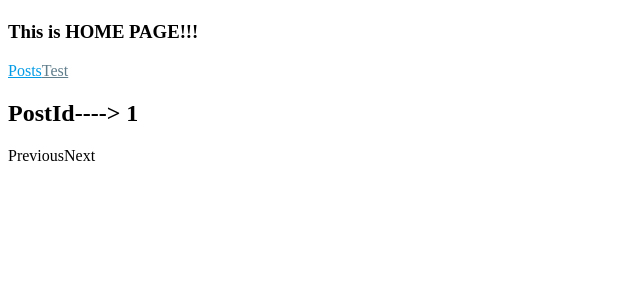
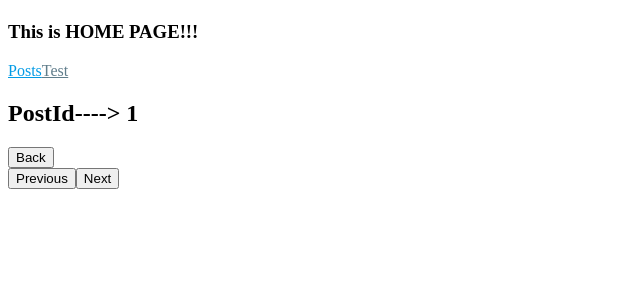
Before and after one commit to Nishit2011/angular-randompractice, an Angular app: page /posts/1 in a window 1280 px wide. Shown: the top 300 px of the page, without its empty margins (0-640 px from the left). Built offline with nearby package versions, Linux system fonts and the light colour scheme.

Commit message:
back button logic

```diff
--- a/src/app/post-detail/post-detail.component.ts
+++ b/src/app/post-detail/post-detail.component.ts
@@ -6,8 +6,11 @@ import { ActivatedRoute, Router, ParamMap } from '@angular/router';
   template: `<h2>
   PostId----> {{postId}}
   </h2>
-  <a (click)="goPrevious()">Previous</a>
-  <a (click)="goNext()">Next</a>
+  <div>
+  <button (click)="goToPosts()">Back</button>
+  </div>
+  <button (click)="goPrevious()">Previous</button>
+  <button (click)="goNext()">Next</button>
   `,
   styleUrls: ['./post-detail.component.css']
 })
@@ -34,5 +37,9 @@ export class PostDetailComponent implements OnInit {
     let nextId = parseInt(this.postId) +1
     this.router.navigate(['/posts', nextId])
   }
+  goToPosts(){
+    let selectedId = this.postId? this.postId: null
+    this.router.navigate(['/posts', {id: selectedId}])
+  }
 
 }
--- a/src/app/posts/posts.component.ts
+++ b/src/app/posts/posts.component.ts
@@ -1,25 +1,29 @@
 import { IPost } from './post.interface';
 import { PostService } from './../post.service';
 import { Component, OnInit } from '@angular/core';
-import {Router} from "@angular/router"
+import {ActivatedRoute, ParamMap, Router} from "@angular/router"
 
 @Component({
   selector: 'app-posts',
   template: `
   <div>Posts Component</div>
-      <li (click)="onClick(post)"  *ngFor="let post of postsList; index as i">
+      <li (click)="onClick(post)" [class.selected]="isSelected(post)"  *ngFor="let post of postsList; index as i">
    {{post.id}}. {{post.title}}
       </li>
   `,
   styleUrls: ['./posts.component.css']
 })
 export class PostsComponent implements OnInit {
-
-  constructor(private _postSvc: PostService, private router: Router) { }
+  public postId: number=0;
+  constructor(private _postSvc: PostService, private router: Router, private route: ActivatedRoute) { }
   public postsList: IPost[] = []
 
   ngOnInit() {
-    this.getPosts()
+   this.getPosts();
+    this.route.paramMap.subscribe((params: ParamMap)=>{
+      let id = params.get('id')
+      this.postId = Number(id)
+    })
   }
 
 
@@ -31,4 +35,8 @@ export class PostsComponent implements OnInit {
   onClick(post: IPost){
     this.router.navigate(['/posts', post.id])
   }
+isSelected(post: IPost){
+  return post.id === this.postId
 }
+
+}
--- a/src/styles.css
+++ b/src/styles.css
@@ -9,3 +9,8 @@ nav a:hover{
 nav a.active{
     color: #039be5
 }
+
+.selected{
+    background-color: #ccc
+    ;
+}
```
